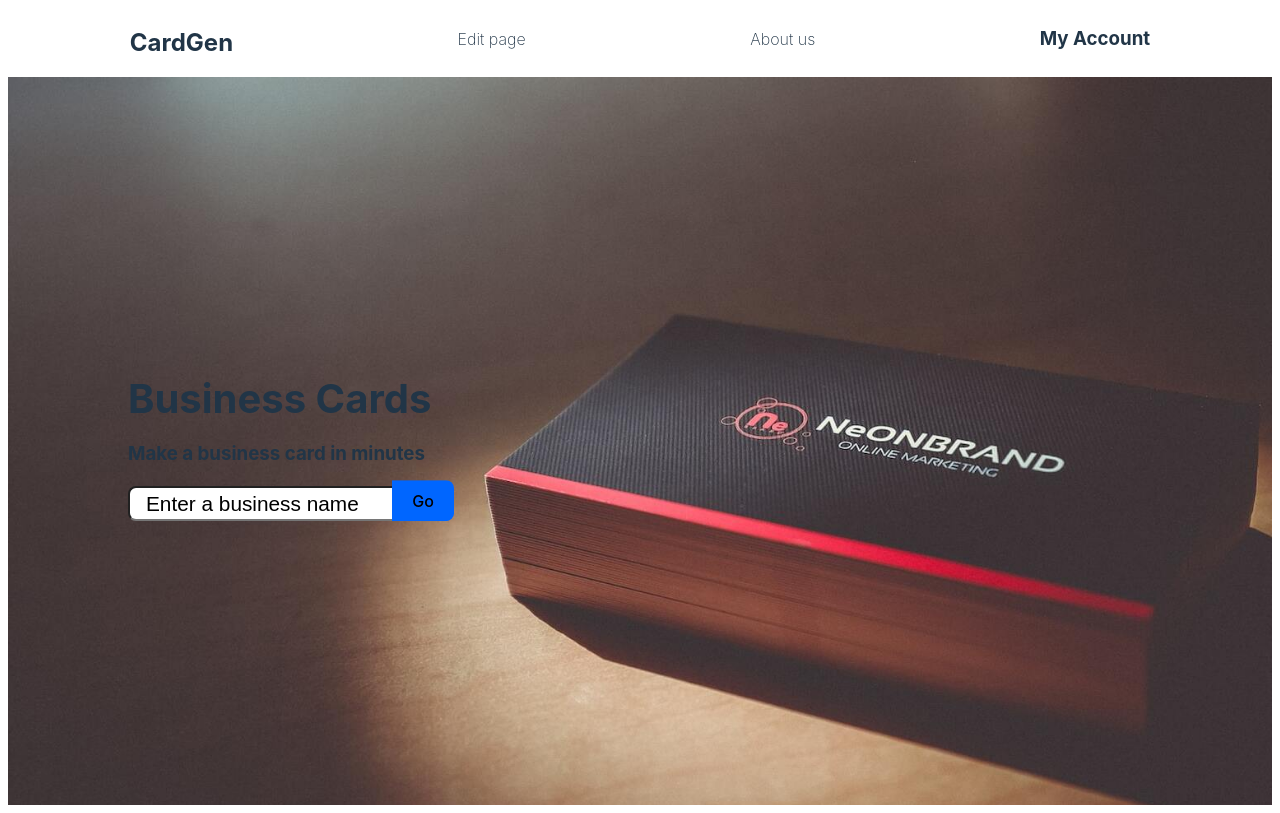
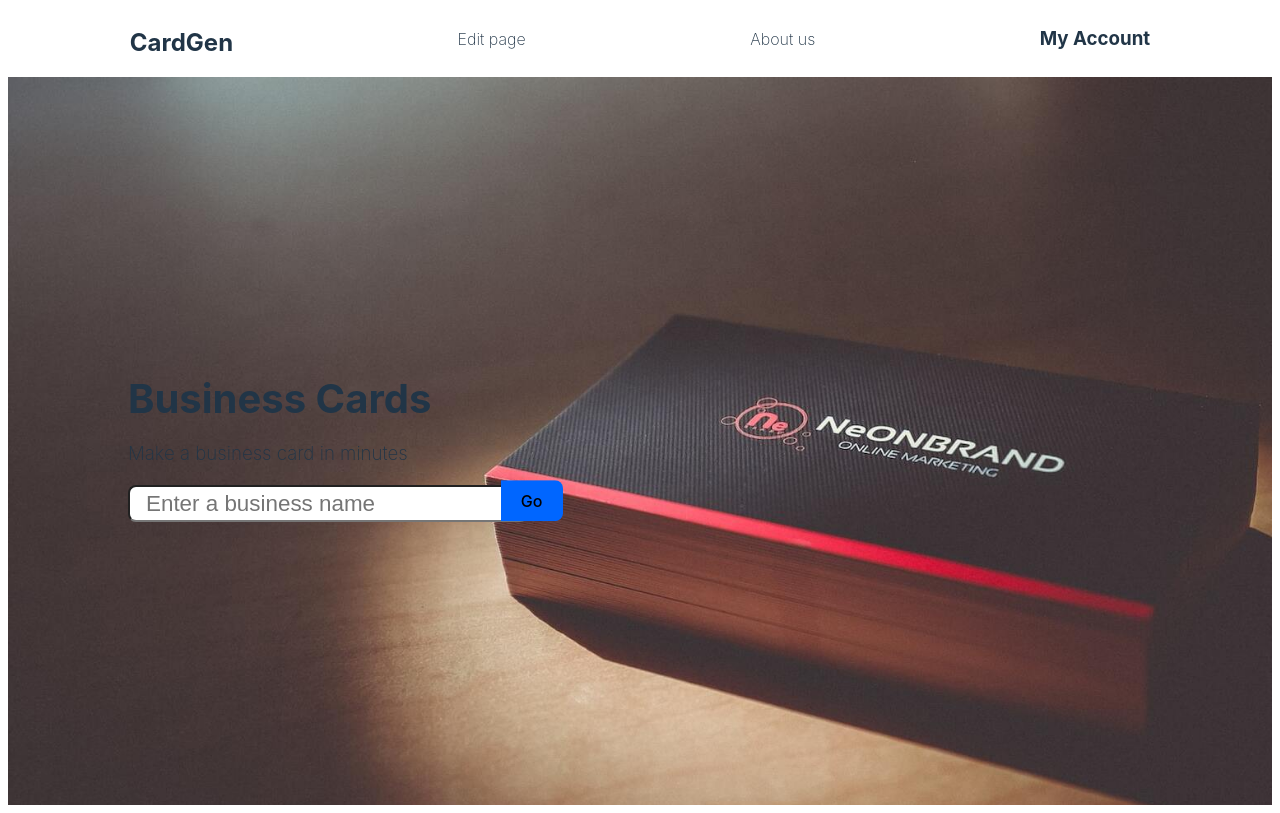
Before and after one commit to kurayami07734/card-gen, a Svelte app: page / in a window 1280 px wide. Built offline with nearby package versions, Linux system fonts and the light colour scheme; no server answers.

Commit message:
homepage ui is mostly done

```diff
--- a/index.html
+++ b/index.html
@@ -2,9 +2,9 @@
 <html lang="en">
   <head>
     <meta charset="UTF-8" />
-    <link rel="icon" type="image/svg+xml" href="/vite.svg" />
+    <link rel="icon" type="image/svg+xml" href="/logo-inverted.png" />
     <meta name="viewport" content="width=device-width, initial-scale=1.0" />
-    <title>Vite + Svelte + TS</title>
+    <title>CardGen</title>
   </head>
   <body>
     <div id="app"></div>
--- a/src/ui/homePage.svelte
+++ b/src/pages/homePage.svelte
@@ -1,5 +1,5 @@
 <script>
-    let value = "Enter a business name";
+    let value = "";
 </script>
 
 <div class="background">
@@ -9,7 +9,7 @@
             <h3>Make a business card in minutes</h3>
         </div>
         <div class="cta">
-            <input type="search" bind:value />
+            <input type="search" bind:value placeholder="Enter a business name" />
             <button>Go</button>
         </div>
     </section>
@@ -27,6 +27,9 @@
     h1 {
         font-size: 40px;
         line-height: 1.24rem;
+    }
+    h3 {
+        font-weight: 200;
     }
     .background {
         background-image: url("../assets/dark-card-bg.jpg");
@@ -52,8 +55,8 @@
             background-color: white;
             border-top-left-radius: 8px;
             border-bottom-left-radius: 8px;
-            font-size: 1.3rem;
-            width: auto;
+            font-size: 1.4rem;
+            width: 400px;
             color: black;
         }
         .cta > button {
--- a/src/ui/loginPage.svelte
+++ b/src/pages/loginPage.svelte
@@ -9,5 +9,7 @@
 </script>
 
 <section>
-    <button on:click={login}>Sign in with google</button>
+    <div class="login-box">
+        <button on:click={login}>Sign in with google</button>
+    </div>
 </section>
```
Also changed, not shown: src/App.svelte (+5 -5 lines), public/logo-inverted.png (added), public/logo.png (added), src/pages/aboutPage.svelte (renamed from src/ui/aboutPage.svelte), src/pages/editPage.svelte (renamed from src/ui/editPage.svelte), src/pages/topbar.svelte (renamed from src/ui/topbar.svelte), src/shared/Counter.svelte (renamed from src/lib/Counter.svelte).
